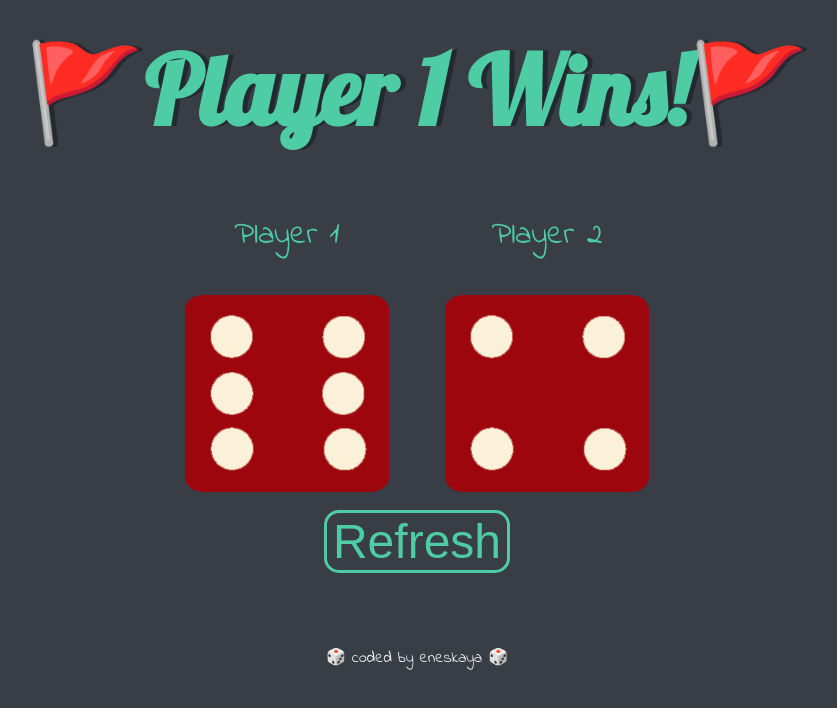
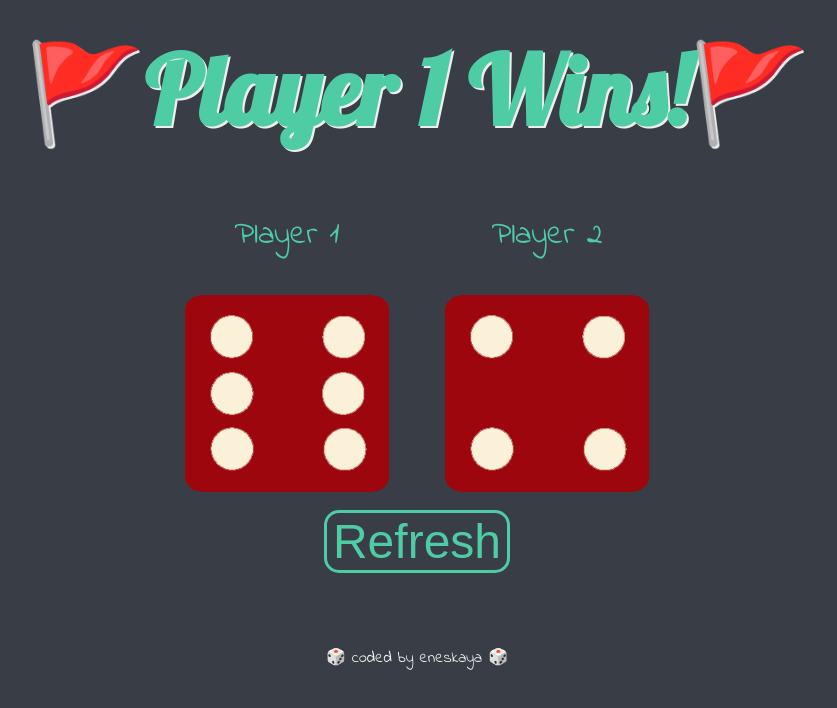
Before and after one commit to eneskaya12/the-dice-game, a plain HTML site: page index.html in a window 1280 px wide. Shown: the whole page, without its empty margins (223-1060 px from the left). Drawn offline with Linux system fonts and the light colour scheme.

Commit message:
Add title text shadow

```diff
--- a/style.css
+++ b/style.css
@@ -44,6 +44,7 @@ h1 {
   text-shadow: 5px 0 #232931;
   font-size: 6rem;
   color: #4ECCA3;
+  text-shadow: 2px 2px #EEEEEE;
 }
 
 p {
```
